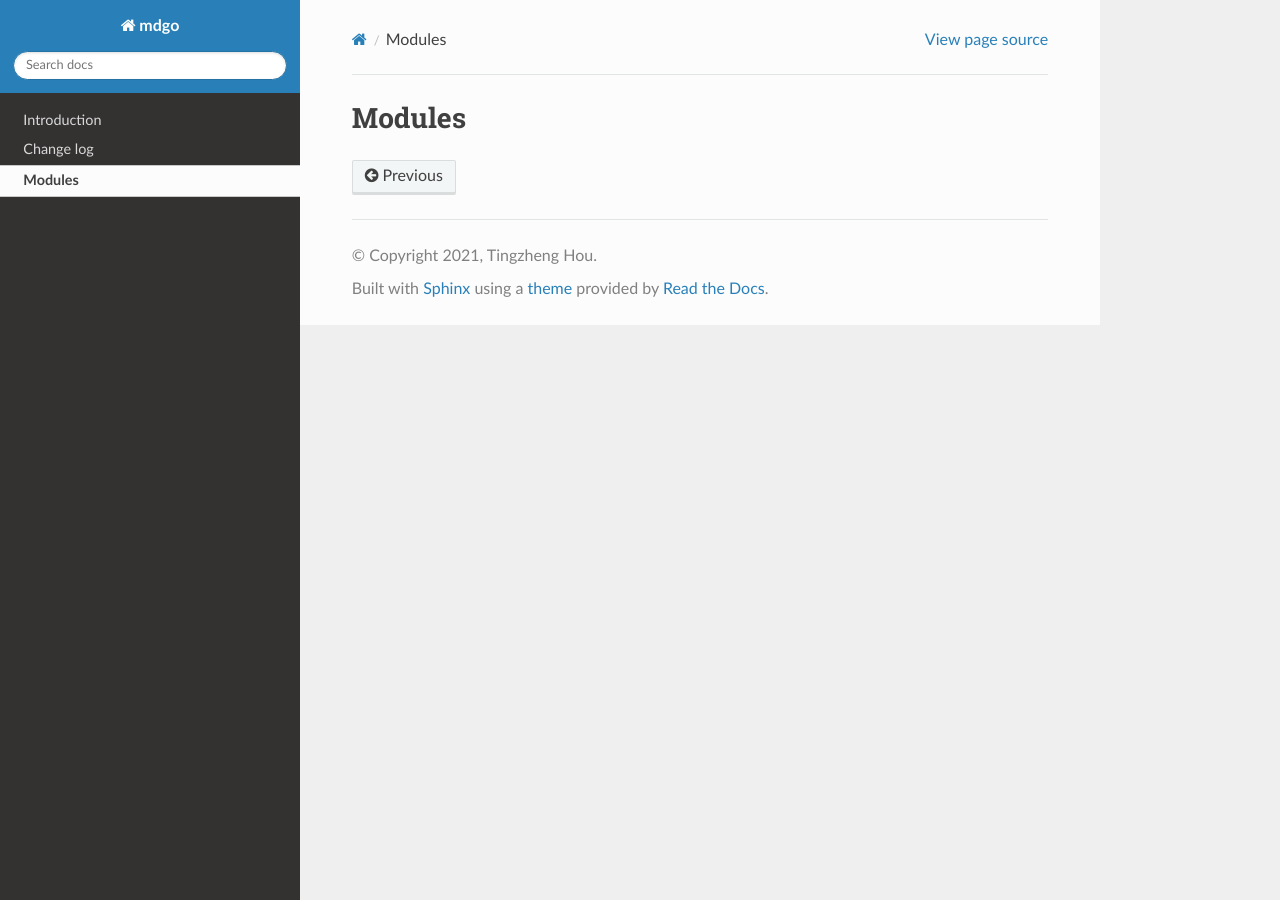
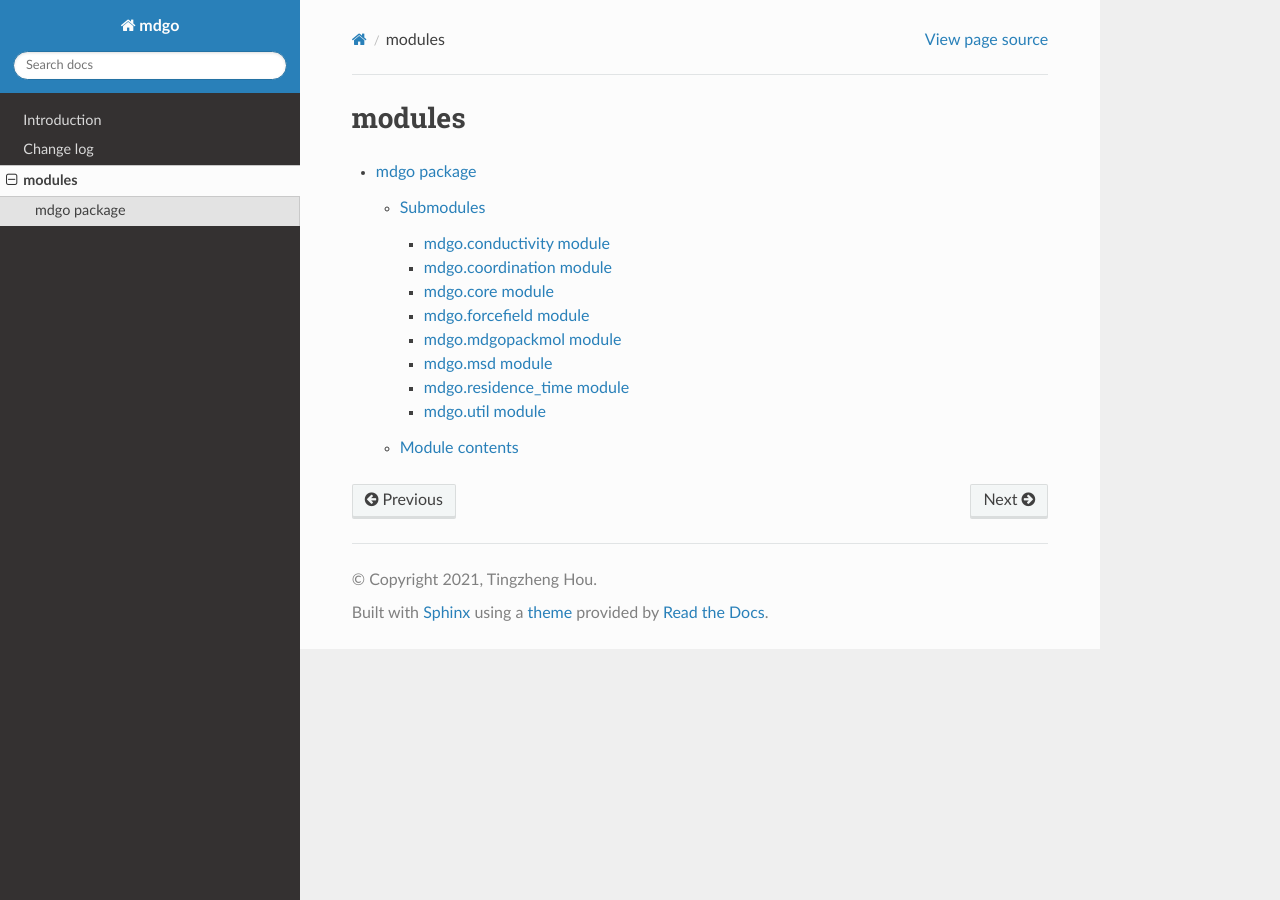
Before and after one commit to HouGroup/mdgo, a Sphinx documentation site: the page built from docs/source/modules.rst, in a window 1280 px wide. Built offline with Sphinx 7.4.7 and the Read the Docs theme 2.0.0, drawn with Linux system fonts in a browser that asks for light colours.

```diff
--- a/docs/source/conf.py
+++ b/docs/source/conf.py
@@ -13,7 +13,7 @@
 import os
 import sys
 import sphinx_rtd_theme
-# sys.path.insert(0, os.path.abspath('.'))
+sys.path.insert(0, os.path.abspath('../../'))
 
 
 # -- Project information -----------------------------------------------------
@@ -31,9 +31,14 @@ release = '0.1.0'
 # Add any Sphinx extension module names here, as strings. They can be
 # extensions coming with Sphinx (named 'sphinx.ext.*') or your custom
 # ones.
-extensions = [
-    "sphinx_rtd_theme",
-]
+
+extensions = ['sphinx.ext.autodoc', 'sphinx.ext.intersphinx',
+              'sphinx.ext.doctest', 'sphinx.ext.autosummary',
+              'sphinx.ext.mathjax', 'sphinx.ext.viewcode',
+              'sphinx.ext.napoleon', 'sphinx.ext.todo',
+              'sphinx_rtd_theme']
+
+source_suffix = ['.rst']
 
 # Add any paths that contain templates here, relative to this directory.
 templates_path = ['_templates']
--- a/docs/source/index.rst
+++ b/docs/source/index.rst
@@ -7,6 +7,6 @@ Mdgo documentation
 
    introduction
    change_log
-   modules
+   modules<modules>
 
 .. include:: introduction.rst
--- /dev/null
+++ b/docs/source/mdgo.conductivity.rst
@@ -0,0 +1,7 @@
+mdgo.conductivity module
+========================
+
+.. automodule:: mdgo.conductivity
+   :members:
+   :undoc-members:
+   :show-inheritance:
--- /dev/null
+++ b/docs/source/mdgo.coordination.rst
@@ -0,0 +1,7 @@
+mdgo.coordination module
+========================
+
+.. automodule:: mdgo.coordination
+   :members:
+   :undoc-members:
+   :show-inheritance:
--- /dev/null
+++ b/docs/source/mdgo.core.rst
@@ -0,0 +1,7 @@
+mdgo.core module
+================
+
+.. automodule:: mdgo.core
+   :members:
+   :undoc-members:
+   :show-inheritance:
--- /dev/null
+++ b/docs/source/mdgo.forcefield.rst
@@ -0,0 +1,7 @@
+mdgo.forcefield module
+======================
+
+.. automodule:: mdgo.forcefield
+   :members:
+   :undoc-members:
+   :show-inheritance:
--- /dev/null
+++ b/docs/source/mdgo.mdgopackmol.rst
@@ -0,0 +1,7 @@
+mdgo.mdgopackmol module
+=======================
+
+.. automodule:: mdgo.mdgopackmol
+   :members:
+   :undoc-members:
+   :show-inheritance:
--- /dev/null
+++ b/docs/source/mdgo.msd.rst
@@ -0,0 +1,7 @@
+mdgo.msd module
+===============
+
+.. automodule:: mdgo.msd
+   :members:
+   :undoc-members:
+   :show-inheritance:
--- /dev/null
+++ b/docs/source/mdgo.residence_time.rst
@@ -0,0 +1,7 @@
+mdgo.residence\_time module
+===========================
+
+.. automodule:: mdgo.residence_time
+   :members:
+   :undoc-members:
+   :show-inheritance:
--- /dev/null
+++ b/docs/source/mdgo.rst
@@ -0,0 +1,25 @@
+mdgo package
+============
+
+Submodules
+----------
+
+.. toctree::
+   :maxdepth: 4
+
+   mdgo.conductivity
+   mdgo.coordination
+   mdgo.core
+   mdgo.forcefield
+   mdgo.mdgopackmol
+   mdgo.msd
+   mdgo.residence_time
+   mdgo.util
+
+Module contents
+---------------
+
+.. automodule:: mdgo
+   :members:
+   :undoc-members:
+   :show-inheritance:
--- /dev/null
+++ b/docs/source/mdgo.util.rst
@@ -0,0 +1,7 @@
+mdgo.util module
+================
+
+.. automodule:: mdgo.util
+   :members:
+   :undoc-members:
+   :show-inheritance:
--- a/docs/source/modules.rst
+++ b/docs/source/modules.rst
@@ -1,2 +1,7 @@
-Modules
-=======
+modules
+====
+
+.. toctree::
+   :maxdepth: 4
+
+   mdgo
```
Also changed, not shown: 4 other files.
